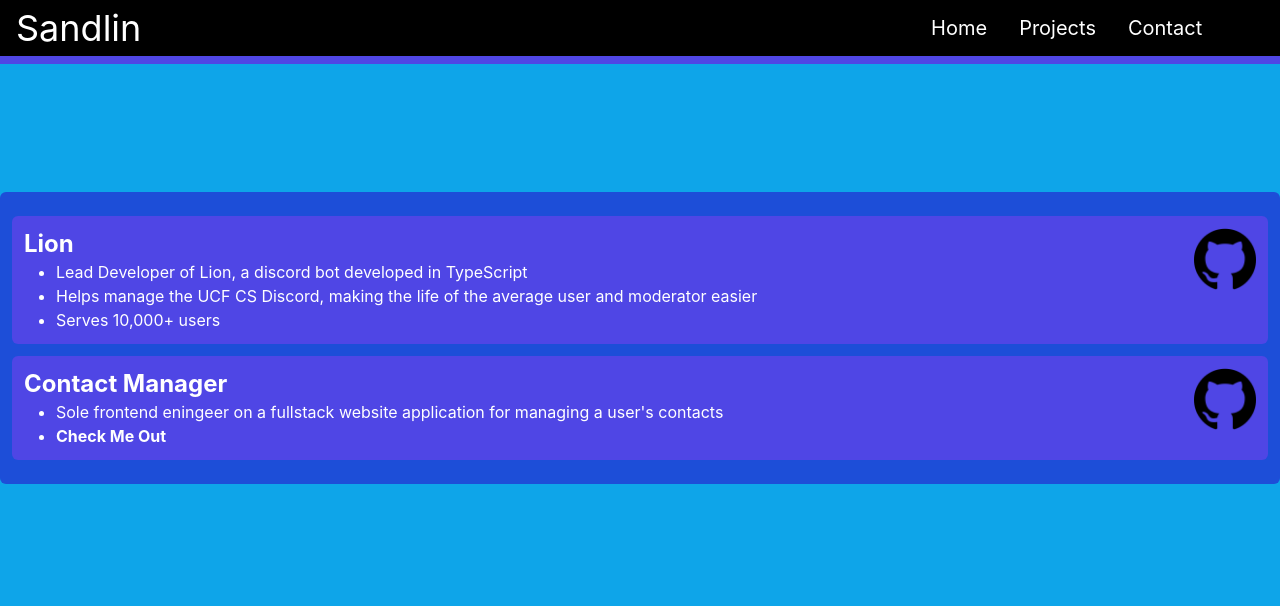
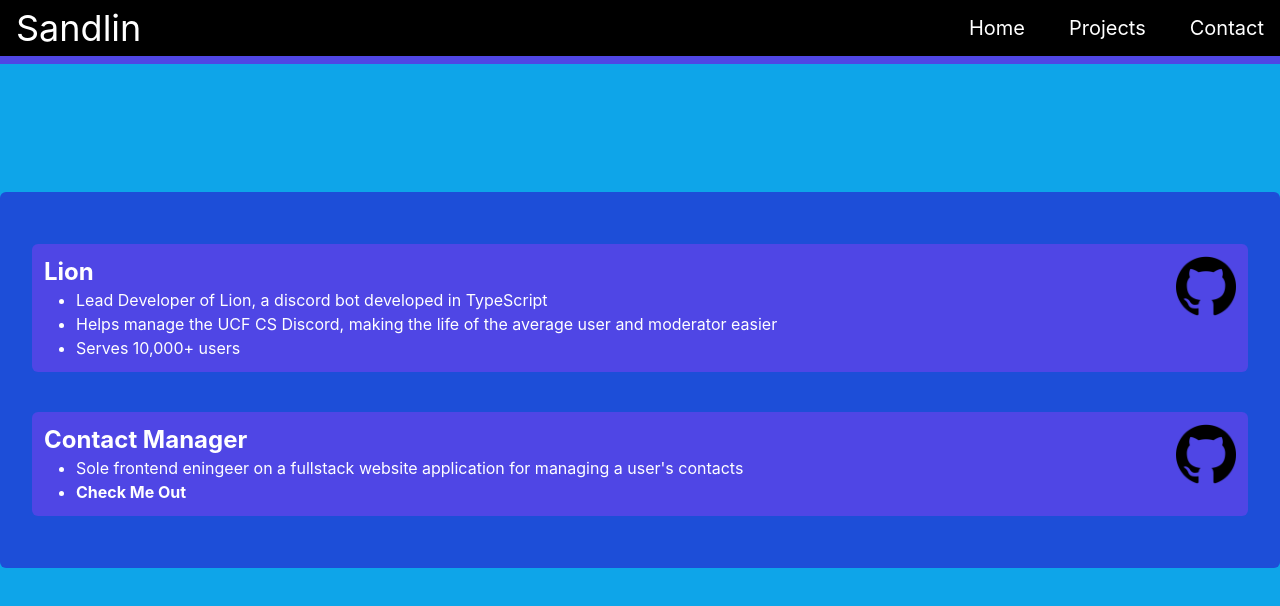
Before and after one commit to tanndlin/Portfolio, a React (Create React App) app: page /projects in a window 1280 px wide. Shown: the top 606 px of the page. Built offline with nearby package versions, Linux system fonts and the light colour scheme.

Commit message:
Animate Projects

```diff
--- a/src/App.css
+++ b/src/App.css
@@ -36,3 +36,17 @@
     transform: rotate(360deg);
   }
 }
+
+.project:hover {
+  background-color: #5e57e0; /* Default is bg-indigo-600 */
+
+  /* Make slightly bigger */
+  margin-left: 0;
+  margin-right: 0;
+
+  transition: 0.2s;
+}
+
+.project {
+  transition: 0.2s;
+}
--- a/src/components/Header.js
+++ b/src/components/Header.js
@@ -6,7 +6,7 @@ function Header() {
         <header className='grid grid-cols-3 h-16 bg-black text-white border-b-8 border-indigo-600'>
             <h1 className='text-4xl my-auto ml-4'>Sandlin</h1>
             <nav className='col-start-3 my-auto'>
-                <ul className='flex justify-center my-auto'>
+                <ul className='flex my-auto gap-3 float-right'>
                     <Link className='mx-4 text-xl' to={{ pathname: '/' }}>Home</Link>
                     <Link className='mx-4 text-xl' to={{ pathname: '/projects' }}>Projects</Link>
                     <Link className='mx-4 text-xl' to={{ pathname: '/' }}>Contact</Link>
--- a/src/components/Project.js
+++ b/src/components/Project.js
@@ -3,7 +3,7 @@ import logo from '../img/github.png';
 
 function Project(props) {
     return (
-        <section className='flex flex-cols p-3 my-3 bg-indigo-600 rounded-md justify-between'>
+        <section className='project flex flex-cols p-3 my-10 mx-5 bg-indigo-600 rounded-md justify-between'>
             <div>
                 <h1 className='text-2xl font-bold'>
                     {props.title}
```
